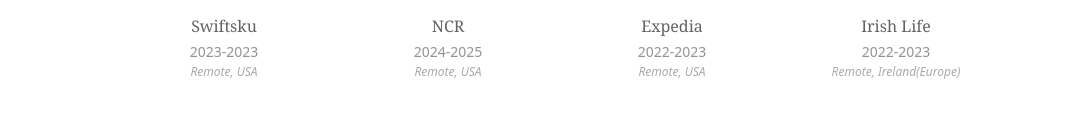
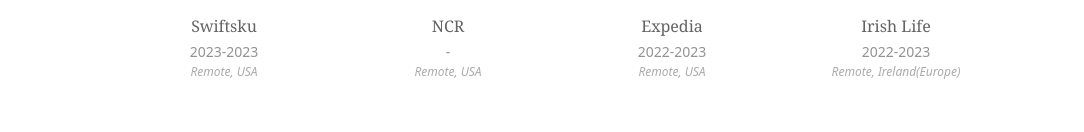
Before and after one commit to llRizvanll/rizvanwork_, a Next.js app: page / in a window 1280 px wide. Shown: the part 9503-9635 px from the top of the page, without its empty margins (80-1164 px from the left). Built offline with nearby package versions, Linux system fonts and the light colour scheme.

Commit message:
Update CompanyLogos.tsx

```diff
--- a/app/components/experience/CompanyLogos.tsx
+++ b/app/components/experience/CompanyLogos.tsx
@@ -52,7 +52,7 @@
       name: "NCR",
       logo: "/images/companies/ncr.jpg",
       alt: "NCR USA Logo",
-      year: "2024-2025",
+      year: "-",
       location: "Remote, USA",
     },
     {
```
